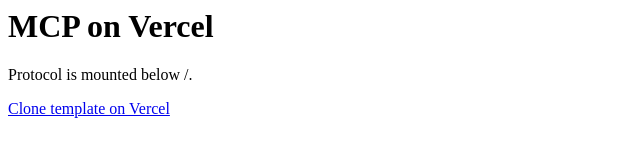
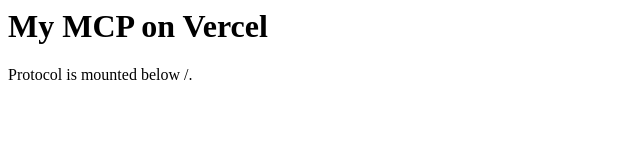
Before and after one commit to wayne930242/my-mcp, a website: page public/index.html in a window 1280 px wide. Shown: the whole page, without its empty margins (0-640 px from the left). Drawn offline with Linux system fonts and the light colour scheme.

Commit message:
feat: mod

```diff
--- a/package.json
+++ b/package.json
@@ -2,7 +2,7 @@
   "name": "my-mcp-on-vercel",
   "version": "0.0.1",
   "description": "My Custom Protocol server on Vercel",
-  "entrypoint": "api/index.ts",
+  "entrypoint": "public/index.html",
   "scripts": {
     "dev": "ts-node api/index.ts",
     "build": "tsc",
--- a/public/index.html
+++ b/public/index.html
@@ -1,10 +1,3 @@
-<h1>MCP on Vercel</h1>
+<h1>My MCP on Vercel</h1>
 
 <p>Protocol is mounted below /.</p>
-
-<p>
-  <a
-    href="https://vercel.com/templates/other/model-context-protocol-mcp-with-vercel-functions"
-    >Clone template on Vercel</a
-  >
-</p>
```
